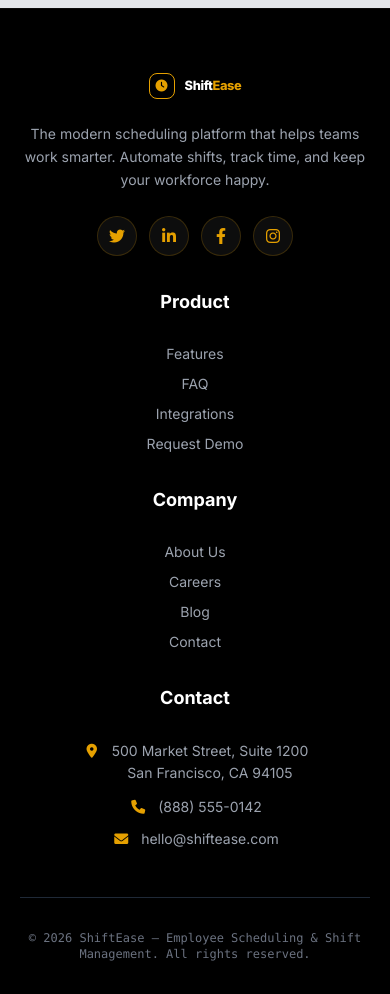
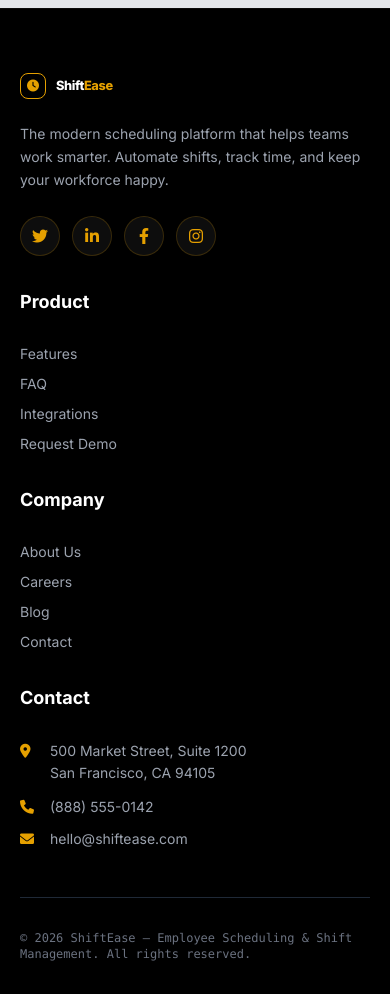
Before and after one commit to NAVEENKUTTY9025/Employee-Scheduling-Shift-Management-Software, a plain HTML site: page contact.html in a window 390 px wide. Shown: the part 5080-6074 px from the top of the page. Drawn offline with nearby package versions, Linux system fonts and the light colour scheme; grey boxes are pictures that could not be loaded.

Commit message:
first commit

```diff
--- a/contact.html
+++ b/contact.html
@@ -502,7 +502,7 @@
             .section-title { font-size: 1.6rem !important; }
             section { padding-left: 1rem !important; padding-right: 1rem !important; }
             .btn-primary, .btn-outline { padding: 0.55rem 1.1rem; font-size: 0.75rem; }
-            .footer-heading { text-align: center; border-left: none !important; border-right: none !important; padding-bottom: 0.5rem; padding-left: 0 !important; padding-right: 0; }
+            .footer-heading { text-align: start; border-left: none !important; border-right: none !important; padding-bottom: 0.5rem; padding-left: 0 !important; padding-right: 0; }
         }
     </style>
 </head>
@@ -828,8 +828,8 @@
         <div class="max-w-[1400px] mx-auto px-5 sm:px-6 lg:px-8">
             <div class="grid grid-cols-1 md:grid-cols-2 lg:grid-cols-12 gap-8 lg:gap-6 xl:gap-10">
                 <!-- Col 1: Brand -->
-                <div class="text-center md:text-start lg:col-span-4">
-                    <a href="index.html" class="logo-wrapper mb-6 justify-center md:justify-start group" style="padding: 0; width: 100%;">
+                <div class="text-start lg:col-span-4">
+                    <a href="index.html" class="logo-wrapper mb-6 justify-start group" style="padding: 0; width: 100%;">
                         <div class="logo-icon shadow-lg shadow-black/40">
                             <i class="fas fa-clock group-hover:scale-110 transition-transform"></i>
                         </div>
@@ -838,8 +838,8 @@
                             <span class="logo-sub">SCHEDULING PLATFORM</span>
                         </div>
                     </a>
-                    <p class="text-gray-400 text-sm leading-relaxed mb-6 max-w-sm mx-auto md:mx-0">The modern scheduling platform that helps teams work smarter. Automate shifts, track time, and keep your workforce happy.</p>
-                    <div class="flex gap-3 justify-center md:justify-start">
+                    <p class="text-gray-400 text-sm leading-relaxed mb-6 max-w-sm">The modern scheduling platform that helps teams work smarter. Automate shifts, track time, and keep your workforce happy.</p>
+                    <div class="flex gap-3 justify-start">
                         <a href="#" class="social-icon" aria-label="Twitter"><i class="fab fa-twitter"></i></a>
                         <a href="#" class="social-icon" aria-label="LinkedIn"><i class="fab fa-linkedin-in"></i></a>
                         <a href="#" class="social-icon" aria-label="Facebook"><i class="fab fa-facebook-f"></i></a>
@@ -848,7 +848,7 @@
                 </div>
 
                 <!-- Col 2: Product -->
-                <div class="text-center md:text-start lg:col-span-2">
+                <div class="text-start lg:col-span-2">
                     <h3 class="text-white text-lg font-bold mb-5 footer-heading">Product</h3>
                     <ul class="space-y-2.5 text-gray-400 text-sm">
                         <li><a href="features.html" class="hover:text-shift-gold transition block">Features</a></li>
@@ -859,7 +859,7 @@
                 </div>
 
                 <!-- Col 3: Company -->
-                <div class="text-center md:text-start lg:col-span-2 xl:col-span-3">
+                <div class="text-start lg:col-span-2 xl:col-span-3">
                     <h3 class="text-white text-lg font-bold mb-5 footer-heading">Company</h3>
                     <ul class="space-y-2.5 text-gray-400 text-sm">
                         <li><a href="about.html" class="hover:text-shift-gold transition block">About Us</a></li>
@@ -870,18 +870,18 @@
                 </div>
 
                 <!-- Col 4: Contact -->
-                <div class="text-center md:text-start lg:col-span-4 xl:col-span-3 min-w-0">
+                <div class="text-start lg:col-span-4 xl:col-span-3 min-w-0">
                     <h3 class="text-white text-lg font-bold mb-5 footer-heading">Contact</h3>
                     <ul class="space-y-3 text-gray-400 text-sm">
-                        <li class="flex gap-2.5 justify-center md:justify-start items-start">
+                        <li class="flex gap-2.5 justify-start items-start">
                             <i class="fas fa-map-marker-alt text-shift-gold w-5 pt-1 flex-shrink-0"></i>
                             <span class="leading-relaxed">500 Market Street, Suite 1200<br>San Francisco, CA 94105</span>
                         </li>
-                        <li class="flex gap-2.5 justify-center md:justify-start items-center">
+                        <li class="flex gap-2.5 justify-start items-center">
                             <i class="fas fa-phone text-shift-gold w-5 flex-shrink-0"></i>
                             <a href="tel:+18885550142" class="hover:text-shift-gold transition">(888) 555-0142</a>
                         </li>
-                        <li class="flex gap-2.5 justify-center md:justify-start items-center min-w-0">
+                        <li class="flex gap-2.5 justify-start items-center min-w-0">
                             <i class="fas fa-envelope text-shift-gold w-5 flex-shrink-0"></i>
                             <a href="mailto:hello@shiftease.com" class="hover:text-shift-gold transition truncate min-w-0" title="hello@shiftease.com">hello@shiftease.com</a>
                         </li>
@@ -890,7 +890,7 @@
             </div>
 
             <!-- Bottom Copyright -->
-            <div class="border-t border-gray-800 mt-12 pt-8 text-center text-gray-500 text-xs font-mono">
+            <div class="border-t border-gray-800 mt-12 pt-8 text-start md:text-center text-gray-500 text-xs font-mono">
                 <p>&copy; 2026 ShiftEase — Employee Scheduling & Shift Management. All rights reserved.</p>
             </div>
         </div>
```
Also changed, not shown: faq.html (+12 -12 lines), features.html (+12 -12 lines), home2.html (+12 -12 lines), index.html (+12 -12 lines), integrations.html (+12 -12 lines), solutions.html (+12 -12 lines).
